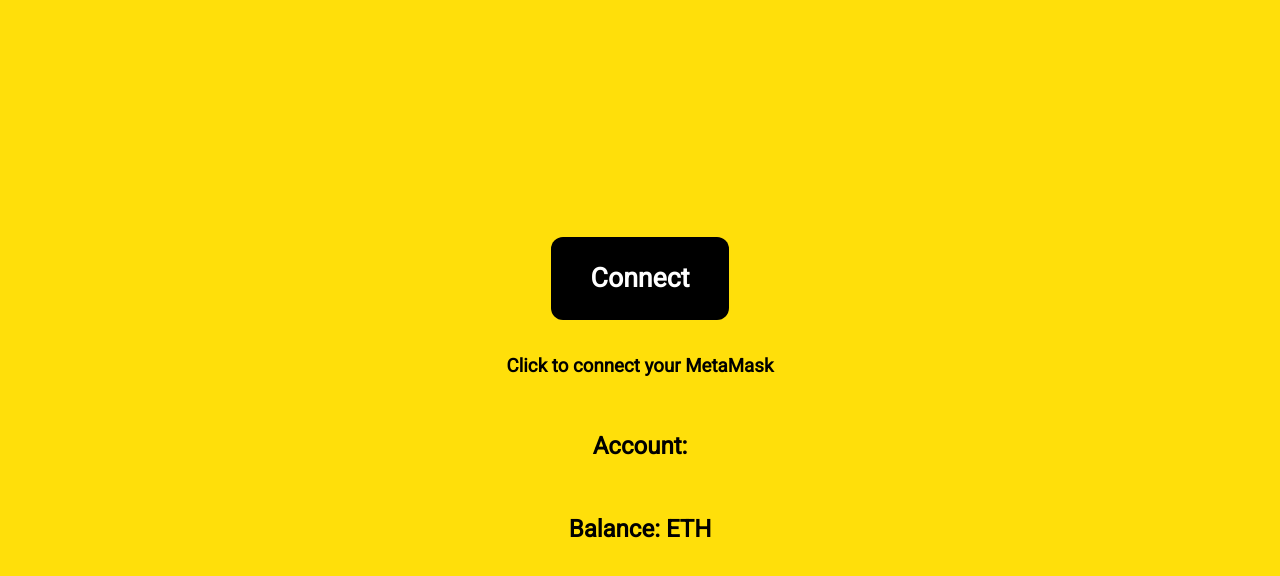
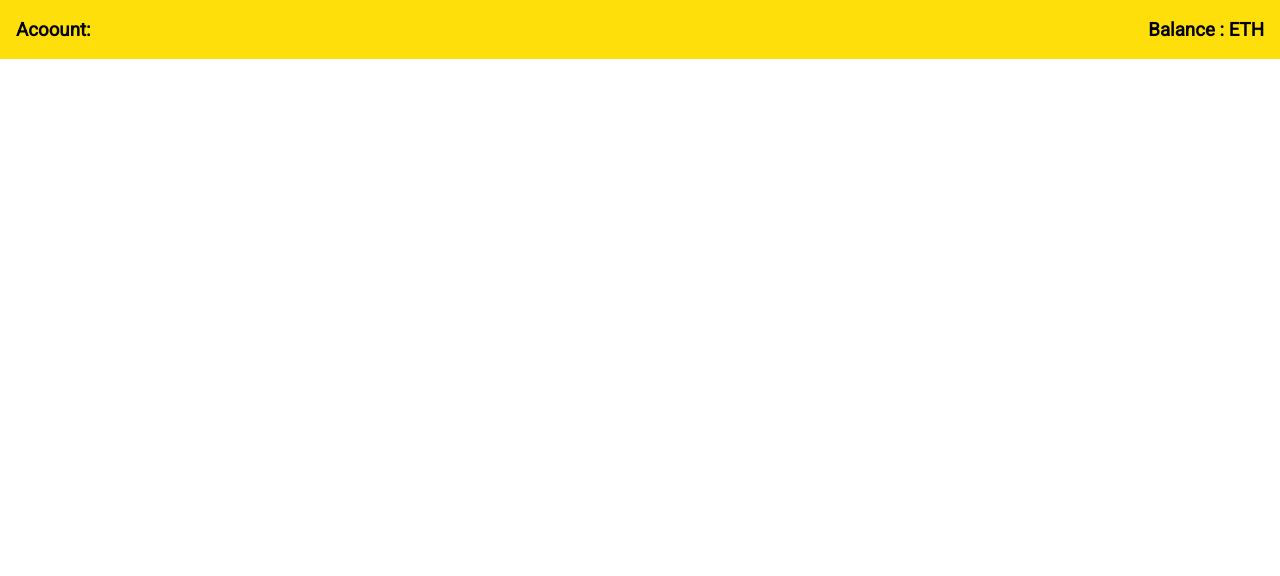
Before and after one commit to maitrakhatri/Fileverse-frontend-assignmnet, a React (Create React App) app: page /account in a window 1280 px wide. Shown: the top 576 px of the page. Built offline with nearby package versions, Linux system fonts and the light colour scheme.

Commit message:
refactoring

```diff
--- a/package.json
+++ b/package.json
@@ -1,14 +1,17 @@
 {
   "name": "fileverse-frontend-assignmnet",
+  "type": "module",
   "version": "0.1.0",
   "private": true,
   "dependencies": {
     "@testing-library/jest-dom": "^5.16.5",
     "@testing-library/react": "^13.4.0",
     "@testing-library/user-event": "^13.5.0",
+    "alchemy-sdk": "^2.2.0",
     "ethers": "^5.7.2",
     "react": "^18.2.0",
     "react-dom": "^18.2.0",
+    "react-router-dom": "^6.4.3",
     "react-scripts": "5.0.1",
     "web-vitals": "^2.1.4"
   },
--- /dev/null
+++ b/src/Account.jsx
@@ -0,0 +1,15 @@
+import { useMetaMask } from "./MetaMaskContext.js";
+
+function Account() {
+  const { accountNo, balance } = useMetaMask();
+  return (
+    <div className="Account">
+      <nav>
+        <h3>Acoount: {accountNo}</h3>
+        <h3 id="right">Balance : {balance} ETH </h3>
+      </nav>
+    </div>
+  );
+}
+
+export { Account };
--- a/src/App.css
+++ b/src/App.css
@@ -1,4 +1,4 @@
-.App {
+.Home {
     height: 100vh;
     display: flex;
     flex-direction: column;
@@ -17,3 +17,13 @@
     border-radius: .75rem;
     cursor: pointer;
 }
+
+.Account nav {
+    background-color: #ffdf0a;
+    display: flex;
+    padding: 0 1rem 0 1rem;
+}
+
+.Account nav #right {
+    margin-left: auto;
+}
--- a/src/App.jsx
+++ b/src/App.jsx
@@ -1,47 +1,15 @@
-import { useState } from "react";
+import { Route, Routes } from "react-router-dom";
+import { Account } from "./Account";
 import "./App.css";
-import { ethers } from "ethers";
+import { Home } from "./Home";
 
 function App() {
-
-  const [accountNo, setAccountNo] = useState()
-  const [connectStatusMsg, setConnectStatusMsg] = useState("Click to connect your MetaMask")
-  const [balance, setBalance] = useState()
-
-  const getBalance = async (address) => {
-    const balance = await window.ethereum.request({
-      method: "eth_getBalance", params: [address, "latest"]
-    })
-    setBalance(ethers.utils.formatEther(balance))
-    console.log(balance)
-  }
-
-  const getAccount = async () => {
-    const accounts = await window.ethereum.request({
-      method: "eth_requestAccounts"
-    });
-    setConnectStatusMsg("MetaMask Connected !!")
-    setAccountNo(accounts[0])
-    getBalance(accounts[0])
-  }
-
-  const checkEthereum = () => {
-    if (typeof window.ethereum !== 'undefined') {
-      console.log('MetaMask is installed!');
-      getAccount()
-    }
-    else {
-      setConnectStatusMsg("Install MetaMask first to connect")
-    }
-  }
   return (
     <div className="App">
-      <button onClick={checkEthereum}>
-        <h1>Connect</h1>
-      </button>
-      <h3>{connectStatusMsg}</h3>
-      <h2>Account: {accountNo}</h2>
-      <h2>Balance: {balance} ETH</h2>
+      <Routes>
+        <Route path="/" element={<Home />} />
+        <Route path="/account" element={<Account />} />
+      </Routes>
     </div>
   );
 }
--- /dev/null
+++ b/src/Home.jsx
@@ -0,0 +1,16 @@
+import { useMetaMask } from "./MetaMaskContext.js";
+
+function Home() {
+  const { checkEthereum, connectStatusMsg } = useMetaMask();
+
+  return (
+    <div className="Home">
+      <button onClick={checkEthereum}>
+        <h1>Connect</h1>
+      </button>
+      <h3>{connectStatusMsg}</h3>
+    </div>
+  );
+}
+
+export { Home };
--- /dev/null
+++ b/src/MetaMaskContext.js
@@ -0,0 +1,52 @@
+import { createContext, useContext, useState } from "react";
+import { ethers } from "ethers";
+import { useNavigate } from "react-router-dom";
+
+const MetaMaskContext = createContext();
+
+const MetaMaskProvider = ({ children }) => {
+
+    const [accountNo, setAccountNo] = useState();
+    const [balance, setBalance] = useState();
+    const [connectStatusMsg, setConnectStatusMsg] = useState(
+        "Click to connect your MetaMask"
+    );
+
+    const navigate = useNavigate();
+
+    const getBalance = async (address) => {
+        const balance = await window.ethereum.request({
+            method: "eth_getBalance",
+            params: [address, "latest"],
+        });
+        setBalance(ethers.utils.formatEther(balance));
+    };
+
+    const getAccount = async () => {
+        const accounts = await window.ethereum.request({
+            method: "eth_requestAccounts",
+        });
+        setConnectStatusMsg("MetaMask Connected !!");
+        setAccountNo(accounts[0]);
+        getBalance(accounts[0]);
+        setTimeout(() => {
+            navigate("/account")
+        }, 1000);
+    };
+
+    const checkEthereum = () => {
+        if (typeof window.ethereum !== "undefined") {
+            getAccount();
+        } else {
+            setConnectStatusMsg("Install MetaMask first to connect");
+        }
+    };
+
+    return <MetaMaskContext.Provider value={{ accountNo, connectStatusMsg, balance, checkEthereum }}>
+        {children}
+    </MetaMaskContext.Provider>
+}
+
+const useMetaMask = () => useContext(MetaMaskContext)
+
+export { useMetaMask, MetaMaskProvider }
--- a/src/index.js
+++ b/src/index.js
@@ -1,11 +1,17 @@
 import React from 'react';
 import ReactDOM from 'react-dom/client';
 import './index.css';
-import App from './App';
+import App from './App.jsx';
+import { BrowserRouter } from 'react-router-dom';
+import { MetaMaskProvider } from './MetaMaskContext.js';
 
 const root = ReactDOM.createRoot(document.getElementById('root'));
 root.render(
   <React.StrictMode>
-    <App />
+    <BrowserRouter>
+      <MetaMaskProvider>
+        <App />
+      </MetaMaskProvider>
+    </BrowserRouter>
   </React.StrictMode>
 );
```
Also changed, not shown: 1 other file (tests, documents, lock files or other folders).
